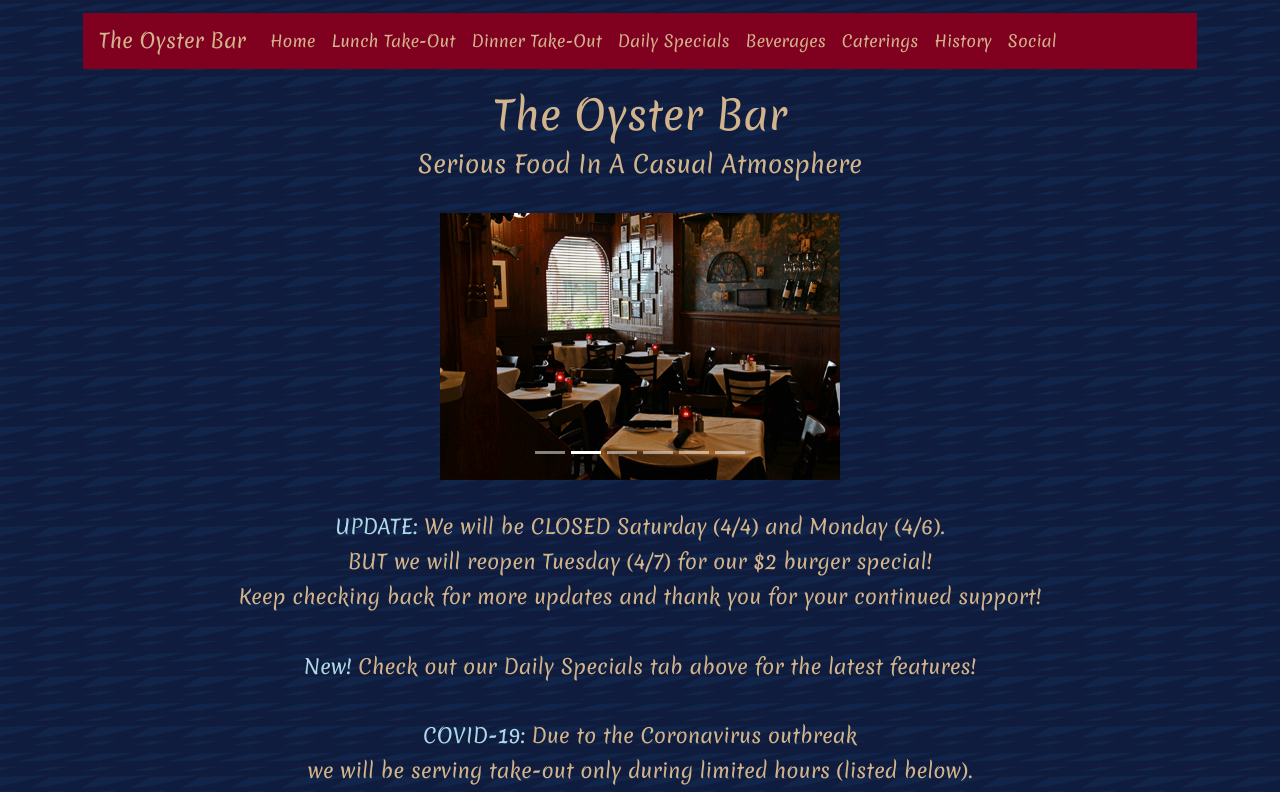
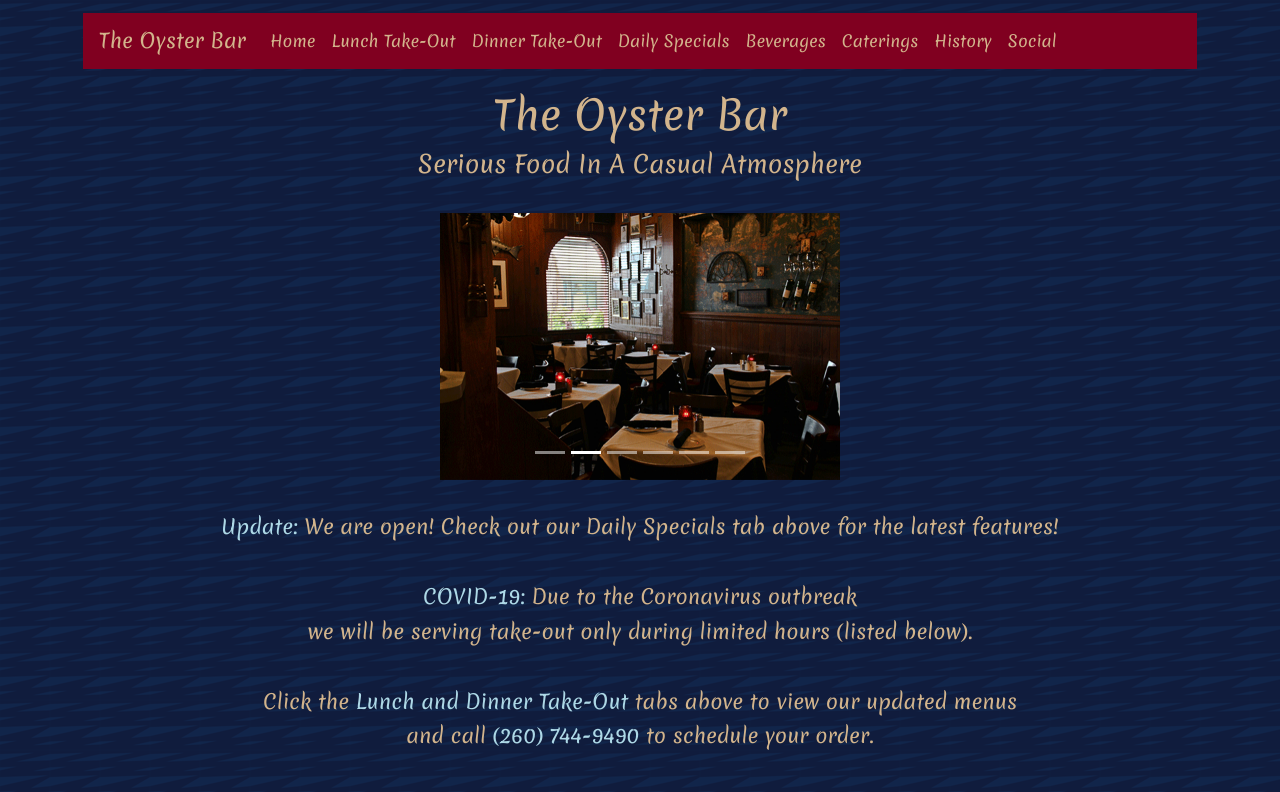
Before and after one commit to TrentGard/oyster-bar, a React (Create React App) app: page / in a window 1280 px wide. Shown: the top 792 px of the page. Built offline with nearby package versions, Linux system fonts and the light colour scheme.

Commit message:
added Tuesday (4/7) specials

```diff
--- a/src/pages/Coronavirus.js
+++ b/src/pages/Coronavirus.js
@@ -10,11 +10,7 @@
         <br />
         <OBCarousel className="carousel-image" />
         <br />
-        <h5 className="page-title"><span style={{ color: 'lightblue' }}>UPDATE:</span> We will be CLOSED Saturday (4/4) and Monday (4/6).</h5>
-        <h5 className="page-title">BUT we will reopen Tuesday (4/7) for our $2 burger special!</h5>
-        <h5 className="page-title">Keep checking back for more updates and thank you for your continued support!</h5>
-        <br />
-        <h5 className="page-title"><span style={{ color: 'lightblue' }}>New!</span> Check out our Daily Specials tab above for the latest features!</h5>
+        <h5 className="page-title"><span style={{ color: 'lightblue' }}>Update:</span> We are open! Check out our Daily Specials tab above for the latest features!</h5>
         <br />
         <h5 className="page-title"><span style={{ color: 'lightblue' }}>COVID-19:</span> Due to the Coronavirus outbreak</h5>
         <h5 className="page-title">we will be serving take-out only during limited hours (listed below).</h5>
--- a/src/pages/CoronavirusSpecials.js
+++ b/src/pages/CoronavirusSpecials.js
@@ -2,7 +2,7 @@
 import dailySpecial1 from "../img/331-2.jpeg";
 import dailySpecial2 from "../img/43.JPG";
 import dailySpecial3 from "../img/43-2.jpg";
-import dailySpecial4 from "../img/327.jpeg";
+import dailySpecial4 from "../img/47.JPG";
 import dailySpecial5 from "../img/330.JPG";
 import dailySpecial6 from "../img/331.jpeg";
 import dailySpecial7 from "../img/42.JPG";
@@ -13,7 +13,12 @@
   return (
     <Container>
       <h1 className="page-title">Daily Specials</h1>
+      <br />
+      <h4 className="page-title blue">Tuesday (4/7, LUNCH ONLY)</h4>
       <OBCarousel className="carousel-image-menu" />
+      <img src={dailySpecial4} alt="Daily Specials" className="menu-image" />
+      <br />
+      <br />
       <h1 className="page-title">Previous Specials</h1>
       <br />
       <h4 className="page-title blue">Friday (4/3, DINNER ONLY)</h4>
```
Also changed, not shown: 1 other file (tests, documents, lock files or other folders).
